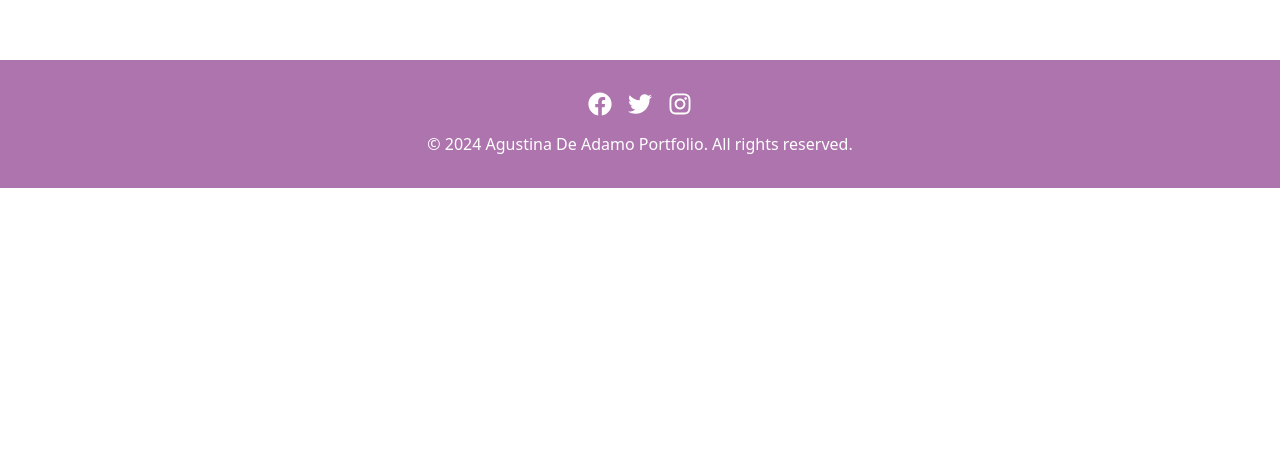
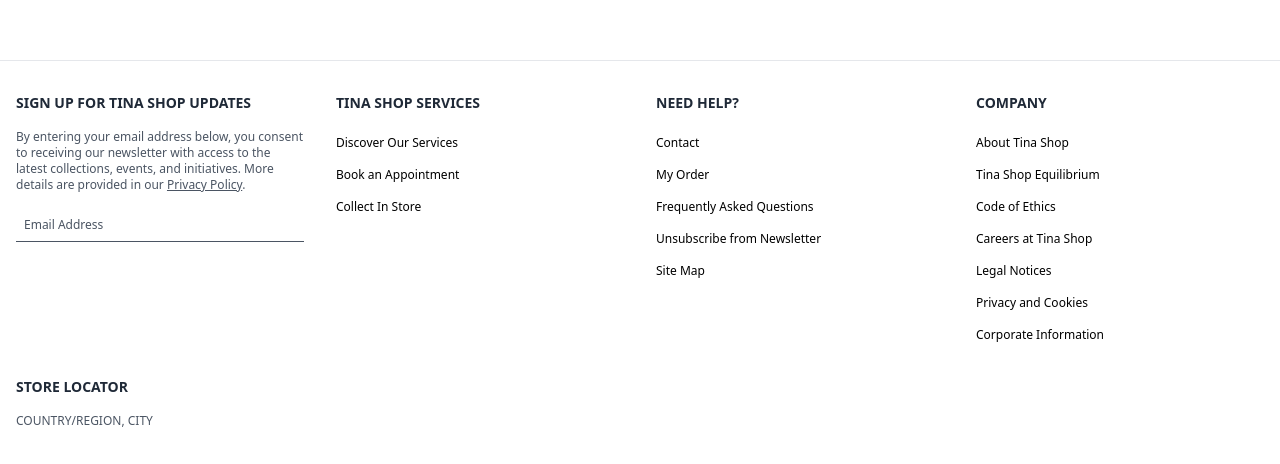
Before and after one commit to agustinadeadamo/tina-shop-e-commerce, a React app: page /about in a window 1280 px wide. Shown: the part 828-1292 px from the top of the page. Before the commit the page ends 1016 px from the top, so only its background shows below. Built offline with nearby package versions, Linux system fonts and the light colour scheme; no server answers.

Commit message:
styles(Footer): Updated styles and content for the Footer

```diff
--- /dev/null
+++ b/src/components/Footer/FooterSection/index.jsx
@@ -0,0 +1,29 @@
+import React from 'react';
+import PropTypes from 'prop-types';
+
+const FooterSection = ({ title, items }) => (
+  <div>
+    <h3 className="font-semibold text-gray-800 mb-4 text-sm">{title}</h3>
+    <ul className="space-y-2">
+      {items.map((item) => (
+        <li key={item.label}>
+          <a href={item.href} className="hover:underline text-xs">
+            {item.label}
+          </a>
+        </li>
+      ))}
+    </ul>
+  </div>
+);
+
+FooterSection.propTypes = {
+  title: PropTypes.string.isRequired,
+  items: PropTypes.arrayOf(
+    PropTypes.shape({
+      href: PropTypes.string.isRequired,
+      label: PropTypes.string.isRequired,
+    })
+  ).isRequired,
+};
+
+export default React.memo(FooterSection);
--- /dev/null
+++ b/src/components/Footer/footerSectionsData.js
@@ -0,0 +1,23 @@
+export const servicesItems = [
+  { href: '#', label: 'Discover Our Services' },
+  { href: '#', label: 'Book an Appointment' },
+  { href: '#', label: 'Collect In Store' },
+];
+
+export const helpItems = [
+  { href: '#', label: 'Contact' },
+  { href: '#', label: 'My Order' },
+  { href: '#', label: 'Frequently Asked Questions' },
+  { href: '#', label: 'Unsubscribe from Newsletter' },
+  { href: '#', label: 'Site Map' },
+];
+
+export const companyItems = [
+  { href: '#', label: 'About Tina Shop' },
+  { href: '#', label: 'Tina Shop Equilibrium' },
+  { href: '#', label: 'Code of Ethics' },
+  { href: '#', label: 'Careers at Tina Shop' },
+  { href: '#', label: 'Legal Notices' },
+  { href: '#', label: 'Privacy and Cookies' },
+  { href: '#', label: 'Corporate Information' },
+];
--- a/src/components/Footer/index.jsx
+++ b/src/components/Footer/index.jsx
@@ -1,24 +1,51 @@
 import React from 'react';
-import { FaFacebook, FaTwitter, FaInstagram } from 'react-icons/fa';
+import FooterSection from './FooterSection';
+import { servicesItems, helpItems, companyItems } from './footerSectionsData';
 
 const Footer = () => {
   return (
-    <footer className="bg-primary text-white py-8">
-      <div className="container mx-auto px-4">
-        <div className="flex justify-center space-x-4">
-          {/* Social Media Icons */}
-          <a href="#" aria-label="Facebook" className="text-white">
-            <FaFacebook className="w-6 h-6" />
+    <footer className="bg-white text-black py-8 px-4 border-t border-gray-200">
+      <div className="container mx-auto grid grid-cols-1 md:grid-cols-3 lg:grid-cols-4 gap-8">
+        <div className="block">
+          <h3 className="font-semibold text-gray-800 mb-4 text-sm">
+            SIGN UP FOR TINA SHOP UPDATES
+          </h3>
+          <p className="text-gray-600 text-xs mb-4">
+            By entering your email address below, you consent to receiving our
+            newsletter with access to the latest collections, events, and
+            initiatives. More details are provided in our{' '}
+            <a href="#" className="underline">
+              Privacy Policy
+            </a>
+            .
+          </p>
+          <input
+            type="email"
+            placeholder="Email Address"
+            className="w-full p-2 bg-white border-b border-gray-600 text-gray-600 placeholder-gray-600 text-xs focus:outline-none focus:border-black"
+          />
+        </div>
+
+        <FooterSection title="TINA SHOP SERVICES" items={servicesItems} />
+
+        <div className="hidden md:block">
+          <FooterSection title="NEED HELP?" items={helpItems} />
+        </div>
+
+        <div className="hidden md:block">
+          <FooterSection title="COMPANY" items={companyItems} />
+        </div>
+
+        <div className="hidden md:block">
+          <h3 className="font-semibold text-gray-800 mb-4 text-sm">
+            STORE LOCATOR
+          </h3>
+          <a
+            href="#"
+            className="block text-gray-600 hover:underline mb-8 text-xs"
+          >
+            COUNTRY/REGION, CITY
           </a>
-          <a href="#" aria-label="Twitter" className="text-white">
-            <FaTwitter className="w-6 h-6" />
-          </a>
-          <a href="#" aria-label="Instagram" className="text-white">
-            <FaInstagram className="w-6 h-6" />
-          </a>
-        </div>
-        <div className="text-center mt-4">
-          <p>&copy; 2024 Agustina De Adamo Portfolio. All rights reserved.</p>
         </div>
       </div>
     </footer>
```
